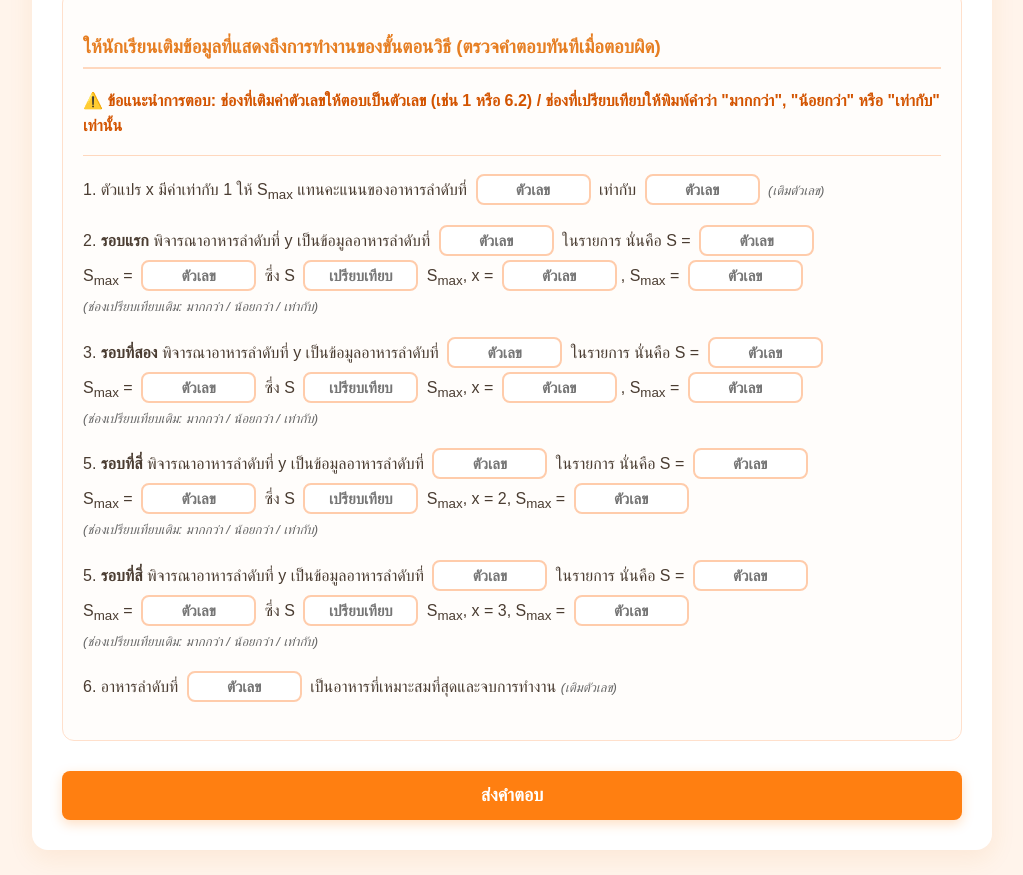
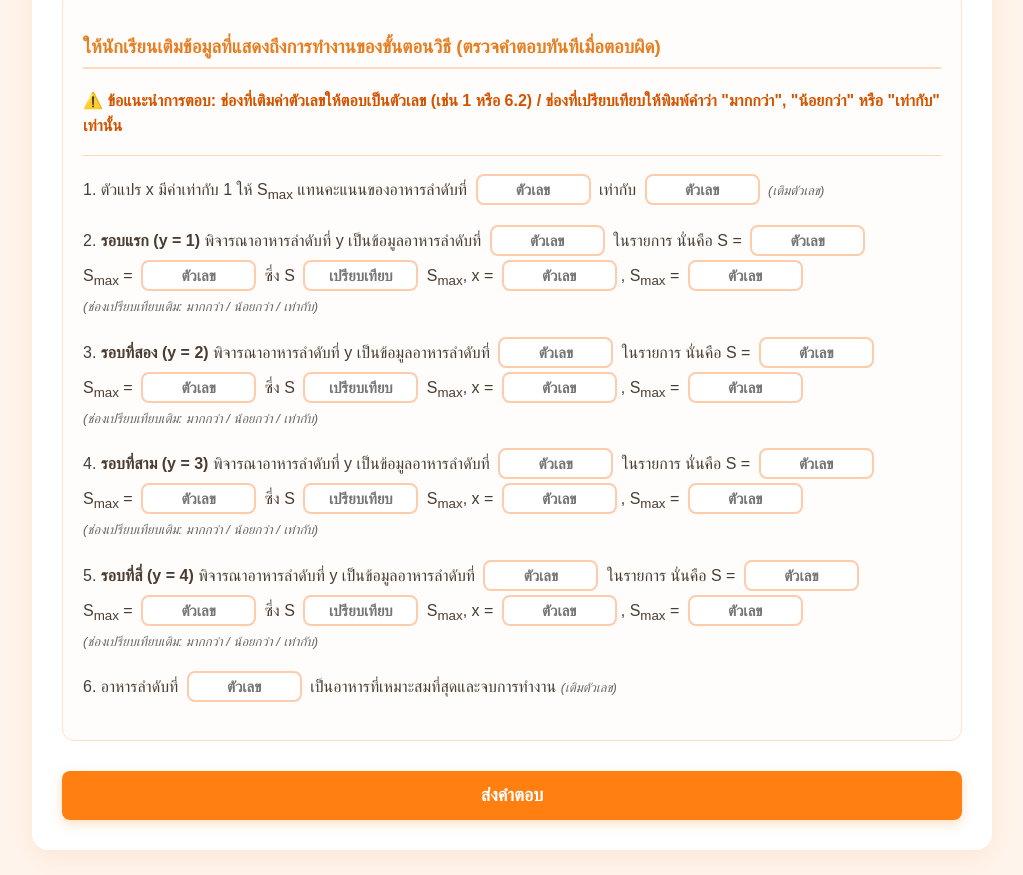
Before and after one commit to kruwasana2028-creator/student-activity, a plain HTML site: page index.html in a window 1280 px wide. Shown: the part 1374-2249 px from the top of the page, without its empty margins (128-1151 px from the left). Drawn offline with Linux system fonts and the light colour scheme; some packages are replaced by stand-ins of ours; a script that the page names is missing.

Commit message:
index.html

```diff
--- a/index.html
+++ b/index.html
@@ -2,7 +2,7 @@
 <html>
 <head>
   <meta charset="UTF-8">
-  <title>ใบกิจกรรมที่ 2.1 การทำซ้ำ</title>
+  <title>ใบกิจกรรมที่ 2.1 การทำซ้ำ (แก้ไขระบบสุ่มโจทย์)</title>
   <script src="https://cdn.jsdelivr.net/npm/sweetalert2@11"></script>
   <style>
     body { font-family: 'Prompt', 'Arial', sans-serif; margin: 0; padding: 15px; line-height: 1.6; background-color: #fff4eb; color: #4a3c31; }
@@ -131,13 +131,13 @@
 
     <p>1. ตัวแปร x มีค่าเท่ากับ 1 ให้ S<sub>max</sub> แทนคะแนนของอาหารลำดับที่ <input type="text" id="q1" class="answer-input" oninput="startTimerOnce()" onchange="checkRealtime('q1')" placeholder="ตัวเลข"> เท่ากับ <input type="text" id="q2" class="answer-input" onchange="checkRealtime('q2')" placeholder="ตัวเลข"> <span class="hint-text">(เติมตัวเลข)</span></p>
 
-    <p>2. <b>รอบแรก</b> พิจารณาอาหารลำดับที่ y เป็นข้อมูลอาหารลำดับที่ <input type="text" id="q3" class="answer-input" onchange="checkRealtime('q3')" placeholder="ตัวเลข"> ในรายการ นั่นคือ S = <input type="text" id="q4" class="answer-input" onchange="checkRealtime('q4')" placeholder="ตัวเลข"> <br>S<sub>max</sub> = <input type="text" id="q5" class="answer-input" onchange="checkRealtime('q5')" placeholder="ตัวเลข"> ซึ่ง S <input type="text" id="q6" class="answer-input" onchange="checkRealtime('q6')" placeholder="เปรียบเทียบ"> S<sub>max</sub>, x = <input type="text" id="q7" class="answer-input" onchange="checkRealtime('q7')" placeholder="ตัวเลข">, S<sub>max</sub> = <input type="text" id="q8" class="answer-input" onchange="checkRealtime('q8')" placeholder="ตัวเลข"> <br><span class="hint-text">(ช่องเปรียบเทียบเติม: มากกว่า / น้อยกว่า / เท่ากับ)</span></p>
+    <p>2. <b>รอบแรก (y = 1)</b> พิจารณาอาหารลำดับที่ y เป็นข้อมูลอาหารลำดับที่ <input type="text" id="q3" class="answer-input" onchange="checkRealtime('q3')" placeholder="ตัวเลข"> ในรายการ นั่นคือ S = <input type="text" id="q4" class="answer-input" onchange="checkRealtime('q4')" placeholder="ตัวเลข"> <br>S<sub>max</sub> = <input type="text" id="q5" class="answer-input" onchange="checkRealtime('q5')" placeholder="ตัวเลข"> ซึ่ง S <input type="text" id="q6" class="answer-input" onchange="checkRealtime('q6')" placeholder="เปรียบเทียบ"> S<sub>max</sub>, x = <input type="text" id="q7" class="answer-input" onchange="checkRealtime('q7')" placeholder="ตัวเลข">, S<sub>max</sub> = <input type="text" id="q8" class="answer-input" onchange="checkRealtime('q8')" placeholder="ตัวเลข"> <br><span class="hint-text">(ช่องเปรียบเทียบเติม: มากกว่า / น้อยกว่า / เท่ากับ)</span></p>
 
-    <p>3. <b>รอบที่สอง</b> พิจารณาอาหารลำดับที่ y เป็นข้อมูลอาหารลำดับที่ <input type="text" id="q9" class="answer-input" onchange="checkRealtime('q9')" placeholder="ตัวเลข"> ในรายการ นั่นคือ S = <input type="text" id="q10" class="answer-input" onchange="checkRealtime('q10')" placeholder="ตัวเลข"><br>S<sub>max</sub> = <input type="text" id="q11" class="answer-input" onchange="checkRealtime('q11')" placeholder="ตัวเลข"> ซึ่ง S <input type="text" id="q12" class="answer-input" onchange="checkRealtime('q12')" placeholder="เปรียบเทียบ"> S<sub>max</sub>, x = <input type="text" id="q13" class="answer-input" onchange="checkRealtime('q13')" placeholder="ตัวเลข">, S<sub>max</sub> = <input type="text" id="q14" class="answer-input" onchange="checkRealtime('q14')" placeholder="ตัวเลข"> <br><span class="hint-text">(ช่องเปรียบเทียบเติม: มากกว่า / น้อยกว่า / เท่ากับ)</span></p>
+    <p>3. <b>รอบที่สอง (y = 2)</b> พิจารณาอาหารลำดับที่ y เป็นข้อมูลอาหารลำดับที่ <input type="text" id="q9" class="answer-input" onchange="checkRealtime('q9')" placeholder="ตัวเลข"> ในรายการ นั่นคือ S = <input type="text" id="q10" class="answer-input" onchange="checkRealtime('q10')" placeholder="ตัวเลข"><br>S<sub>max</sub> = <input type="text" id="q11" class="answer-input" onchange="checkRealtime('q11')" placeholder="ตัวเลข"> ซึ่ง S <input type="text" id="q12" class="answer-input" onchange="checkRealtime('q12')" placeholder="เปรียบเทียบ"> S<sub>max</sub>, x = <input type="text" id="q13" class="answer-input" onchange="checkRealtime('q13')" placeholder="ตัวเลข">, S<sub>max</sub> = <input type="text" id="q14" class="answer-input" onchange="checkRealtime('q14')" placeholder="ตัวเลข"> <br><span class="hint-text">(ช่องเปรียบเทียบเติม: มากกว่า / น้อยกว่า / เท่ากับ)</span></p>
 
-    <p>4. <b>รอบที่สาม</b> พิจารณาอาหารลำดับที่ y เป็นข้อมูลอาหารลำดับที่ <input type="text" id="q15" class="answer-input" onchange="checkRealtime('q15')" placeholder="ตัวเลข"> ในรายการ นั่นคือ S = <input type="text" id="q16" class="answer-input" onchange="checkRealtime('q16')" placeholder="ตัวเลข"> <br>S<sub>max</sub> = <input type="text" id="q17" class="answer-input" onchange="checkRealtime('q17')" placeholder="ตัวเลข"> ซึ่ง S <input type="text" id="q18" class="answer-input" onchange="checkRealtime('q18')" placeholder="เปรียบเทียบ"> S<sub>max</sub> ดังนั้น x = <input type="text" id="q19" class="answer-input" onchange="checkRealtime('q19')" placeholder="ตัวเลข">, S<sub>max</sub> = <input type="text" id="q20" class="answer-input" onchange="checkRealtime('q20')" placeholder="ตัวเลข"> <br><span class="hint-text">(ช่องเปรียบเทียบเติม: มากกว่า / น้อยกว่า / เท่ากับ)</span></p>
+    <p>4. <b>รอบที่สาม (y = 3)</b> พิจารณาอาหารลำดับที่ y เป็นข้อมูลอาหารลำดับที่ <input type="text" id="q15" class="answer-input" onchange="checkRealtime('q15')" placeholder="ตัวเลข"> ในรายการ นั่นคือ S = <input type="text" id="q16" class="answer-input" onchange="checkRealtime('q16')" placeholder="ตัวเลข"> <br>S<sub>max</sub> = <input type="text" id="q17" class="answer-input" onchange="checkRealtime('q17')" placeholder="ตัวเลข"> ซึ่ง S <input type="text" id="q18" class="answer-input" onchange="checkRealtime('q18')" placeholder="เปรียบเทียบ"> S<sub>max</sub>, x = <input type="text" id="q19" class="answer-input" onchange="checkRealtime('q19')" placeholder="ตัวเลข">, S<sub>max</sub> = <input type="text" id="q20" class="answer-input" onchange="checkRealtime('q20')" placeholder="ตัวเลข"> <br><span class="hint-text">(ช่องเปรียบเทียบเติม: มากกว่า / น้อยกว่า / เท่ากับ)</span></p>
 
-    <p>5. <b>รอบที่สี่</b> พิจารณาอาหารลำดับที่ y เป็นข้อมูลอาหารลำดับที่ <input type="text" id="q21" class="answer-input" onchange="checkRealtime('q21')" placeholder="ตัวเลข"> ในรายการ นั่นคือ S = <input type="text" id="q22" class="answer-input" onchange="checkRealtime('q22')" placeholder="ตัวเลข"> <br>S<sub>max</sub> = <input type="text" id="q23" class="answer-input" onchange="checkRealtime('q23')" placeholder="ตัวเลข"> ซึ่ง S <input type="text" id="q24" class="answer-input" onchange="checkRealtime('q24')" placeholder="เปรียบเทียบ"> S<sub>max</sub>, x = 3, S<sub>max</sub> = <input type="text" id="q25" class="answer-input" onchange="checkRealtime('q25')" placeholder="ตัวเลข"> <br><span class="hint-text">(ช่องเปรียบเทียบเติม: มากกว่า / น้อยกว่า / เท่ากับ)</span></p>
+    <p>5. <b>รอบที่สี่ (y = 4)</b> พิจารณาอาหารลำดับที่ y เป็นข้อมูลอาหารลำดับที่ <input type="text" id="q21" class="answer-input" onchange="checkRealtime('q21')" placeholder="ตัวเลข"> ในรายการ นั่นคือ S = <input type="text" id="q22" class="answer-input" onchange="checkRealtime('q22')" placeholder="ตัวเลข"> <br>S<sub>max</sub> = <input type="text" id="q23" class="answer-input" onchange="checkRealtime('q23')" placeholder="ตัวเลข"> ซึ่ง S <input type="text" id="q24" class="answer-input" onchange="checkRealtime('q24')" placeholder="เปรียบเทียบ"> S<sub>max</sub>, x = <input type="text" id="q23_x" class="answer-input" onchange="checkRealtime('q23_x')" placeholder="ตัวเลข">, S<sub>max</sub> = <input type="text" id="q25" class="answer-input" onchange="checkRealtime('q25')" placeholder="ตัวเลข"> <br><span class="hint-text">(ช่องเปรียบเทียบเติม: มากกว่า / น้อยกว่า / เท่ากับ)</span></p>
 
     <p>6. อาหารลำดับที่ <input type="text" id="q26" class="answer-input" onchange="checkRealtime('q26')" placeholder="ตัวเลข"> เป็นอาหารที่เหมาะสมที่สุดและจบการทำงาน <span class="hint-text">(เติมตัวเลข)</span></p>
   </div>
@@ -146,7 +146,7 @@
 </div>
 
 <script>
-// คลังโจทย์ 3 ชุดที่มีข้อมูลตารางและเฉลยที่แตกต่างกันอย่างสิ้นเชิง
+// คลังโจทย์ 3 ชุดที่คำนวณ Trace ตารางลูปการทำงานใหม่อย่างละเอียดถี่ถ้วน
 var quizPool = [
   {
     versionName: "(ชุดที่ 1)",
@@ -157,10 +157,11 @@ var quizPool = [
       { id: 4, name: "ข้าวซอยไก่", type: "อาหารหลัก", q: 8, p: 5, price: 30, score: "6.8" }
     ],
     answers: {
-      q1: "1", q2: "6.2", q3: "1", q4: "6.2", q5: "6.2", q6: "เท่ากับ", q7: "1", q8: "6.2",
+      q1: "1", q2: "6.2",
+      q3: "1", q4: "6.2", q5: "6.2", q6: "เท่ากับ", q7: "1", q8: "6.2",
       q9: "2", q10: "6.0", q11: "6.2", q12: "น้อยกว่า", q13: "1", q14: "6.2",
       q15: "3", q16: "7.2", q17: "6.2", q18: "มากกว่า", q19: "3", q20: "7.2",
-      q21: "4", q22: "6.8", q23: "7.2", q24: "น้อยกว่า", q25: "7.2", q26: "3"
+      q21: "4", q22: "6.8", q23: "7.2", q24: "น้อยกว่า", q23_x: "3", q25: "7.2", q26: "3"
     }
   },
   {
@@ -172,10 +173,11 @@ var quizPool = [
       { id: 4, name: "ข้าวหมูแดง", type: "อาหารหลัก", q: 6, p: 5, price: 40, score: "5.8" }
     ],
     answers: {
-      q1: "1", q2: "7.5", q3: "1", q4: "7.5", q5: "7.5", q6: "เท่ากับ", q7: "1", q8: "7.5",
+      q1: "1", q2: "7.5",
+      q3: "1", q4: "7.5", q5: "7.5", q6: "เท่ากับ", q7: "1", q8: "7.5",
       q9: "2", q10: "8.4", q11: "7.5", q12: "มากกว่า", q13: "2", q14: "8.4",
       q15: "3", q16: "7.0", q17: "8.4", q18: "น้อยกว่า", q19: "2", q20: "8.4",
-      q21: "4", q22: "5.8", q23: "8.4", q24: "น้อยกว่า", q25: "8.4", q26: "2"
+      q21: "4", q22: "5.8", q23: "8.4", q24: "น้อยกว่า", q23_x: "2", q25: "8.4", q26: "2"
     }
   },
   {
@@ -187,28 +189,25 @@ var quizPool = [
       { id: 4, name: "ข้าวผัดต้มยำ", type: "อาหารหลัก", q: 9, p: 8, price: 50, score: "8.7" }
     ],
     answers: {
-      q1: "1", q2: "6.5", q3: "1", q4: "6.5", q5: "6.5", q6: "เท่ากับ", q7: "1", q8: "6.5",
+      q1: "1", q2: "6.5",
+      q3: "1", q4: "6.5", q5: "6.5", q6: "เท่ากับ", q7: "1", q8: "6.5",
       q9: "2", q10: "5.9", q11: "6.5", q12: "น้อยกว่า", q13: "1", q14: "6.5",
       q15: "3", q16: "5.5", q17: "6.5", q18: "น้อยกว่า", q19: "1", q20: "6.5",
-      q21: "4", q22: "8.7", q23: "6.5", q24: "มากกว่า", q25: "8.7", q26: "4"
+      q21: "4", q22: "8.7", q23: "6.5", q24: "มากกว่า", q23_x: "4", q25: "8.7", q26: "4"
     }
   }
 ];
 
-// ตัวแปรโกลบอลที่จะเก็บโจทย์ข้อที่ถูกเลือก
 var currentQuiz = null;
 var keyAnswers = {};
 
-// ฟังก์ชันเริ่มต้นที่จะทำงานเมื่อเปิดหน้าเว็บ (ทำการสุ่มโจทย์)
 function initQuiz() {
   var randomIndex = Math.floor(Math.random() * quizPool.length);
   currentQuiz = quizPool[randomIndex];
   keyAnswers = currentQuiz.answers;
 
-  // แสดงเลขชุดโจทย์บนหัวข้อ
   document.getElementById("quiz_version").innerText = currentQuiz.versionName;
 
-  // วาดตารางอาหารใหม่ตามข้อมูลที่สุ่มได้
   var html = "";
   currentQuiz.tableData.forEach(function(item) {
     html += `<tr>
@@ -222,34 +221,20 @@ function initQuiz() {
     </tr>`;
   });
   document.getElementById("foodTableBody").innerHTML = html;
-
-  // ปรับแต่งคำใบ้ในบางรอบกรณีที่ข้อ 5 มีค่าเริ่มต้น x แตกต่างกันตามชุดโจทย์
-  // (ชุดที่ 1 มีค่า x เก่าคือ 3 / ชุดที่ 2 มีค่า x เก่าคือ 2 / ชุดที่ 3 มีค่า x เก่าคือ 1)
-  var round4_text = document.querySelector("p:nth-of-type(5)");
-  if(randomIndex === 0) {
-    round4_text.innerHTML = `5. <b>รอบที่สี่</b> พิจารณาอาหารลำดับที่ y เป็นข้อมูลอาหารลำดับที่ <input type="text" id="q21" class="answer-input" onchange="checkRealtime('q21')" placeholder="ตัวเลข"> ในรายการ นั่นคือ S = <input type="text" id="q22" class="answer-input" onchange="checkRealtime('q22')" placeholder="ตัวเลข"> <br>S<sub>max</sub> = <input type="text" id="q23" class="answer-input" onchange="checkRealtime('q23')" placeholder="ตัวเลข"> ซึ่ง S <input type="text" id="q24" class="answer-input" onchange="checkRealtime('q24')" placeholder="เปรียบเทียบ"> S<sub>max</sub>, x = 3, S<sub>max</sub> = <input type="text" id="q25" class="answer-input" onchange="checkRealtime('q25')" placeholder="ตัวเลข"> <br><span class="hint-text">(ช่องเปรียบเทียบเติม: มากกว่า / น้อยกว่า / เท่ากับ)</span>`;
-  } else if(randomIndex === 1) {
-    round4_text.innerHTML = `5. <b>รอบที่สี่</b> พิจารณาอาหารลำดับที่ y เป็นข้อมูลอาหารลำดับที่ <input type="text" id="q21" class="answer-input" onchange="checkRealtime('q21')" placeholder="ตัวเลข"> ในรายการ นั่นคือ S = <input type="text" id="q22" class="answer-input" onchange="checkRealtime('q22')" placeholder="ตัวเลข"> <br>S<sub>max</sub> = <input type="text" id="q23" class="answer-input" onchange="checkRealtime('q23')" placeholder="ตัวเลข"> ซึ่ง S <input type="text" id="q24" class="answer-input" onchange="checkRealtime('q24')" placeholder="เปรียบเทียบ"> S<sub>max</sub>, x = 2, S<sub>max</sub> = <input type="text" id="q25" class="answer-input" onchange="checkRealtime('q25')" placeholder="ตัวเลข"> <br><span class="hint-text">(ช่องเปรียบเทียบเติม: มากกว่า / น้อยกว่า / เท่ากับ)</span>`;
-  } else if(randomIndex === 2) {
-    round4_text.innerHTML = `5. <b>รอบที่สี่</b> พิจารณาอาหารลำดับที่ y เป็นข้อมูลอาหารลำดับที่ <input type="text" id="q21" class="answer-input" onchange="checkRealtime('q21')" placeholder="ตัวเลข"> ในรายการ นั่นคือ S = <input type="text" id="q22" class="answer-input" onchange="checkRealtime('q22')" placeholder="ตัวเลข"> <br>S<sub>max</sub> = <input type="text" id="q23" class="answer-input" onchange="checkRealtime('q23')" placeholder="ตัวเลข"> ซึ่ง S <input type="text" id="q24" class="answer-input" onchange="checkRealtime('q24')" placeholder="เปรียบเทียบ"> S<sub>max</sub>, x = 1, S<sub>max</sub> = <input type="text" id="q25" class="answer-input" onchange="checkRealtime('q25')" placeholder="ตัวเลข"> <br><span class="hint-text">(ช่องเปรียบเทียบเติม: มากกว่า / น้อยกว่า / เท่ากับ)</span>`;
-  }
 }
 
-// รันฟังก์ชันสุ่มเมื่อโหลดหน้ากระดานสำเร็จ
 window.onload = initQuiz;
 
 var timerInterval = null;
 var totalSeconds = 0;
 var isTimerStarted = false;
 
-// 1. ตรวจสอบพฤติกรรมการสลับแท็บ
 document.addEventListener("visibilitychange", function() {
   if (document.hidden) {
     Swal.fire({ icon: 'warning', title: 'คำเตือน!', text: 'กรุณาอย่าเปิดแท็บอื่นหรือออกจากหน้าต่างใบงานนี้ขณะทำกิจกรรมครับ' });
   }
 });
 
-// 2. เริ่มจับเวลา
 function startTimerOnce() {
   if (!isTimerStarted) {
     isTimerStarted = true;
@@ -262,20 +247,18 @@ function updateTimer() {
   totalSeconds++;
   var minutes = Math.floor(totalSeconds / 60);
   var seconds = totalSeconds % 60;
-
   var displayMin = minutes < 10 ? "0" + minutes : minutes;
   var displaySec = seconds < 10 ? "0" + seconds : seconds;
   document.getElementById("timeCount").innerText = displayMin + ":" + displaySec;
 }
 
-// ฟังก์ชันนับคะแนนดิบทั้งหมด
 function calculateCurrentBaseScore() {
   var bScore = 0;
   if (document.getElementById('q1').value.trim() === keyAnswers.q1 && document.getElementById('q2').value.trim() === keyAnswers.q2) { bScore++; }
   if (document.getElementById('q3').value.trim() === keyAnswers.q3 && document.getElementById('q4').value.trim() === keyAnswers.q4 && document.getElementById('q5').value.trim() === keyAnswers.q5 && document.getElementById('q6').value.trim() === keyAnswers.q6 && document.getElementById('q7').value.trim() === keyAnswers.q7 && document.getElementById('q8').value.trim() === keyAnswers.q8) { bScore++; }
   if (document.getElementById('q9').value.trim() === keyAnswers.q9 && document.getElementById('q10').value.trim() === keyAnswers.q10 && document.getElementById('q11').value.trim() === keyAnswers.q11 && document.getElementById('q12').value.trim() === keyAnswers.q12 && document.getElementById('q13').value.trim() === keyAnswers.q13 && document.getElementById('q14').value.trim() === keyAnswers.q14) { bScore++; }
   if (document.getElementById('q15').value.trim() === keyAnswers.q15 && document.getElementById('q16').value.trim() === keyAnswers.q16 && document.getElementById('q17').value.trim() === keyAnswers.q17 && document.getElementById('q18').value.trim() === keyAnswers.q18 && document.getElementById('q19').value.trim() === keyAnswers.q19 && document.getElementById('q20').value.trim() === keyAnswers.q20) { bScore++; }
-  if (document.getElementById('q21').value.trim() === keyAnswers.q21 && document.getElementById('q22').value.trim() === keyAnswers.q22 && document.getElementById('q23').value.trim() === keyAnswers.q23 && document.getElementById('q24').value.trim() === keyAnswers.q24 && document.getElementById('q25').value.trim() === keyAnswers.q25 && document.getElementById('q26').value.trim() === keyAnswers.q26) { bScore++; }
+  if (document.getElementById('q21').value.trim() === keyAnswers.q21 && document.getElementById('q22').value.trim() === keyAnswers.q22 && document.getElementById('q23').value.trim() === keyAnswers.q23 && document.getElementById('q24').value.trim() === keyAnswers.q24 && document.getElementById('q23_x').value.trim() === keyAnswers.q23_x && document.getElementById('q25').value.trim() === keyAnswers.q25 && document.getElementById('q26').value.trim() === keyAnswers.q26) { bScore++; }
   return bScore;
 }
 
@@ -300,7 +283,6 @@ function checkRealtime(inputId) {
   }
 }
 
-// 3. ป๊อปอัปแจ้งผลคะแนนและการทำงานเมื่อส่งข้อมูลสำเร็จ
 function processActivitySheet() {
   var id = document.getElementById('student_id').value.trim();
   var prefix = document.getElementById('prefix').value;
@@ -337,10 +319,9 @@ function processActivitySheet() {
   var dataPayload = {
     id: id, prefix: prefix, name: name, no: no, section: section, room: room,
     score: String(finalScore), time_used: timeString, penalty_score: String(penalty),
-    quiz_version: currentQuiz.versionName // ส่งข้อมูลเวอร์ชันโจทย์เข้าชีตไปด้วย เพื่อตรวจสอบย้อนหลัง
+    quiz_version: currentQuiz.versionName
   };
 
-  // 🔴 เปลี่ยนเป็นลิงก์ Web App ปัจจุบันของคุณที่ได้จาก Google Apps Script ครับ
   var webAppUrl = "https://script.google.com/macros/s/AKfycbxjmu9pFZUbJ-p-NZ313u8zmYWeRBIUC6U4sUlY1iRxSWccXCun2VJDKNMKKiUc0-6tbg/exec";
 
   var btn = document.getElementById("submitBtn");
```
